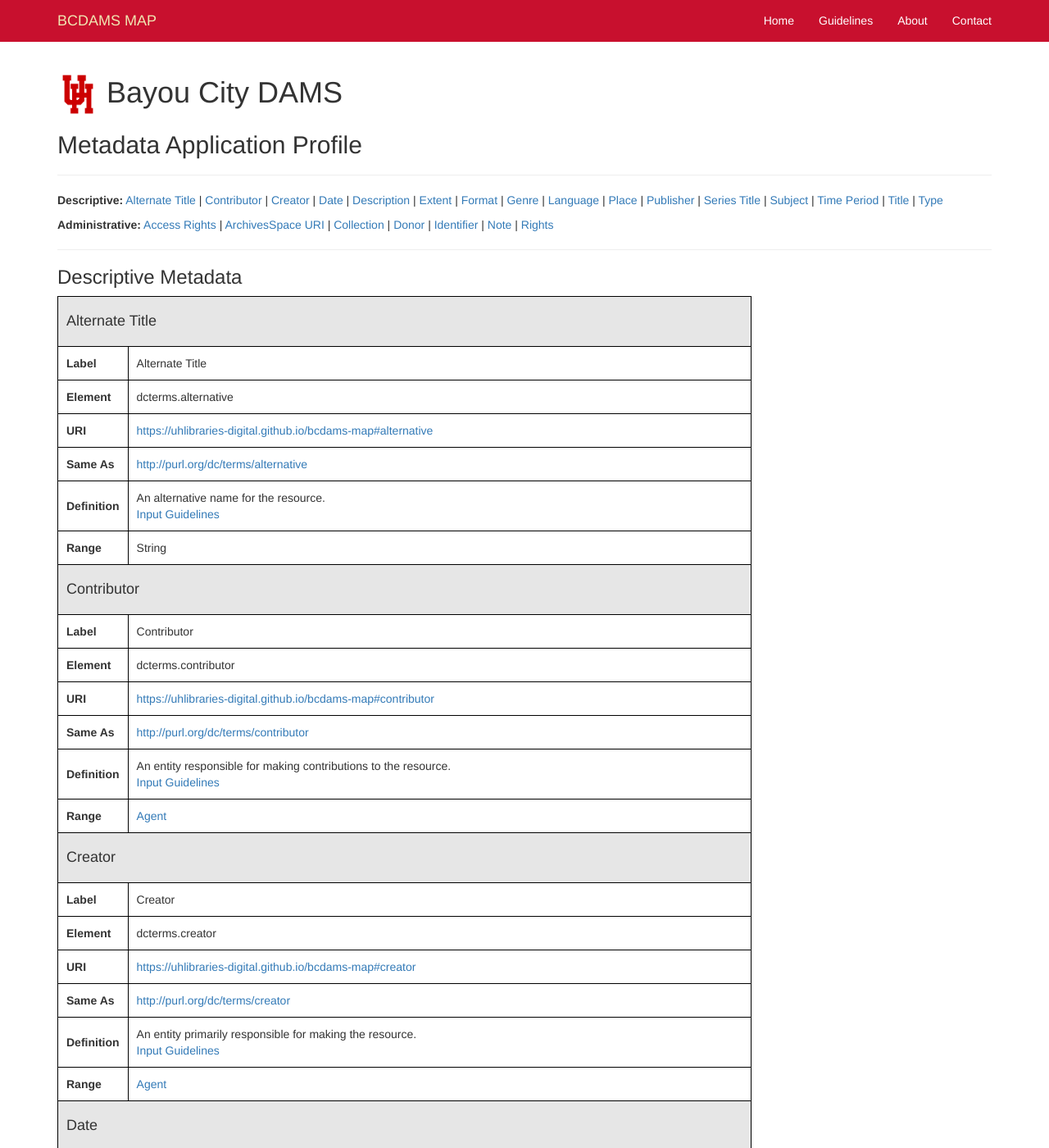
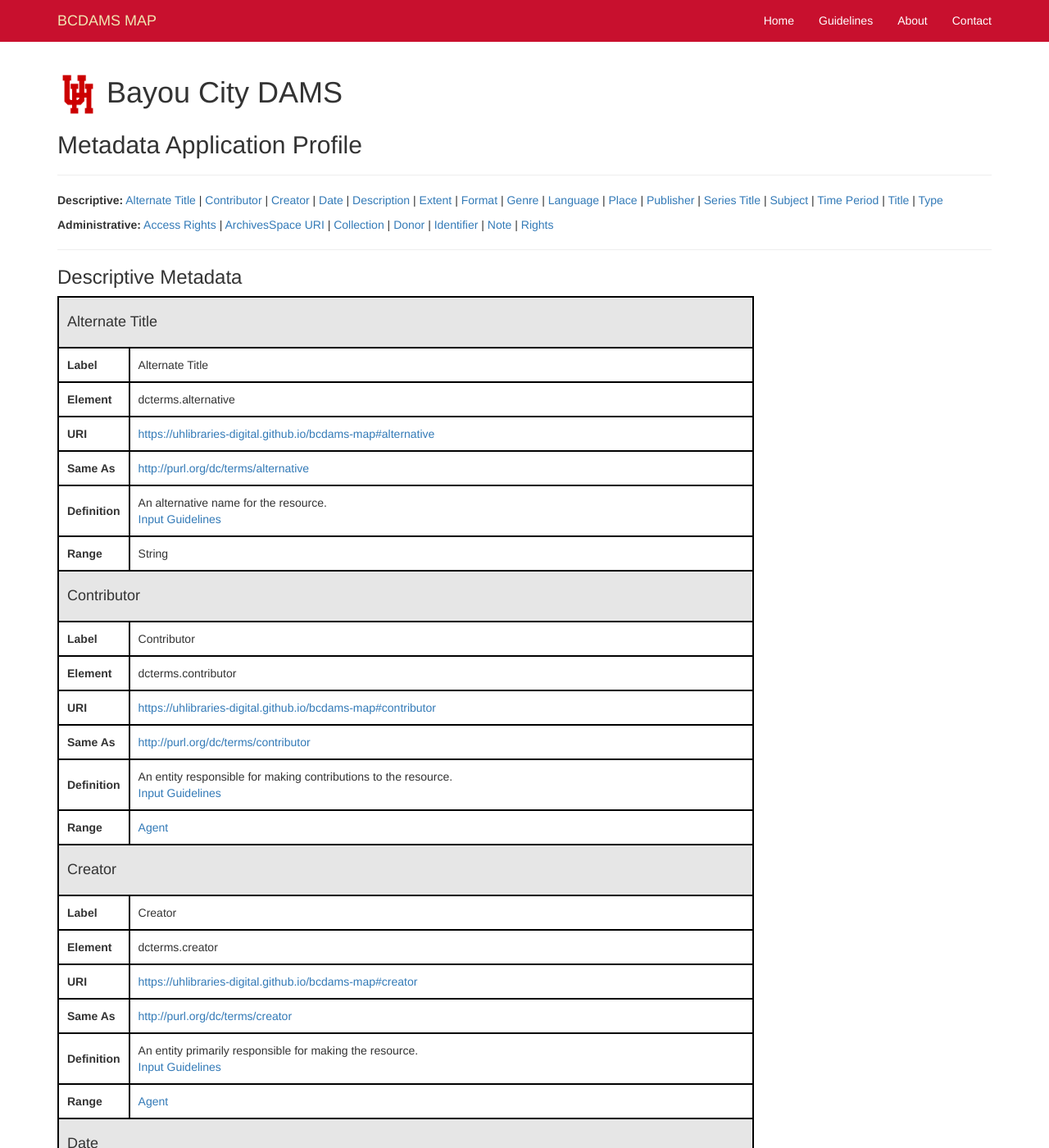
Before and after one commit to uhlibraries-digital/bcdams-map, a Jekyll site: the page built from index.html, in a window 1280 px wide and 1400 px high. Shown: the whole window at 82% size. Built offline with Jekyll 4.4.1, drawn with Linux system fonts in a browser that asks for light colours; nearby versions of some CDN libraries; the list of posts is cut into pages by our own code; comment, search, counter and statistics services are not loaded.

Commit message:
increase table border weight

```diff
--- a/assets/css/custom.css
+++ b/assets/css/custom.css
@@ -53,7 +53,7 @@
 table,
 th,
 td {
-   border: 1px solid black;
+   border: 2px solid black;
    padding: 10px;
 }
 
```
